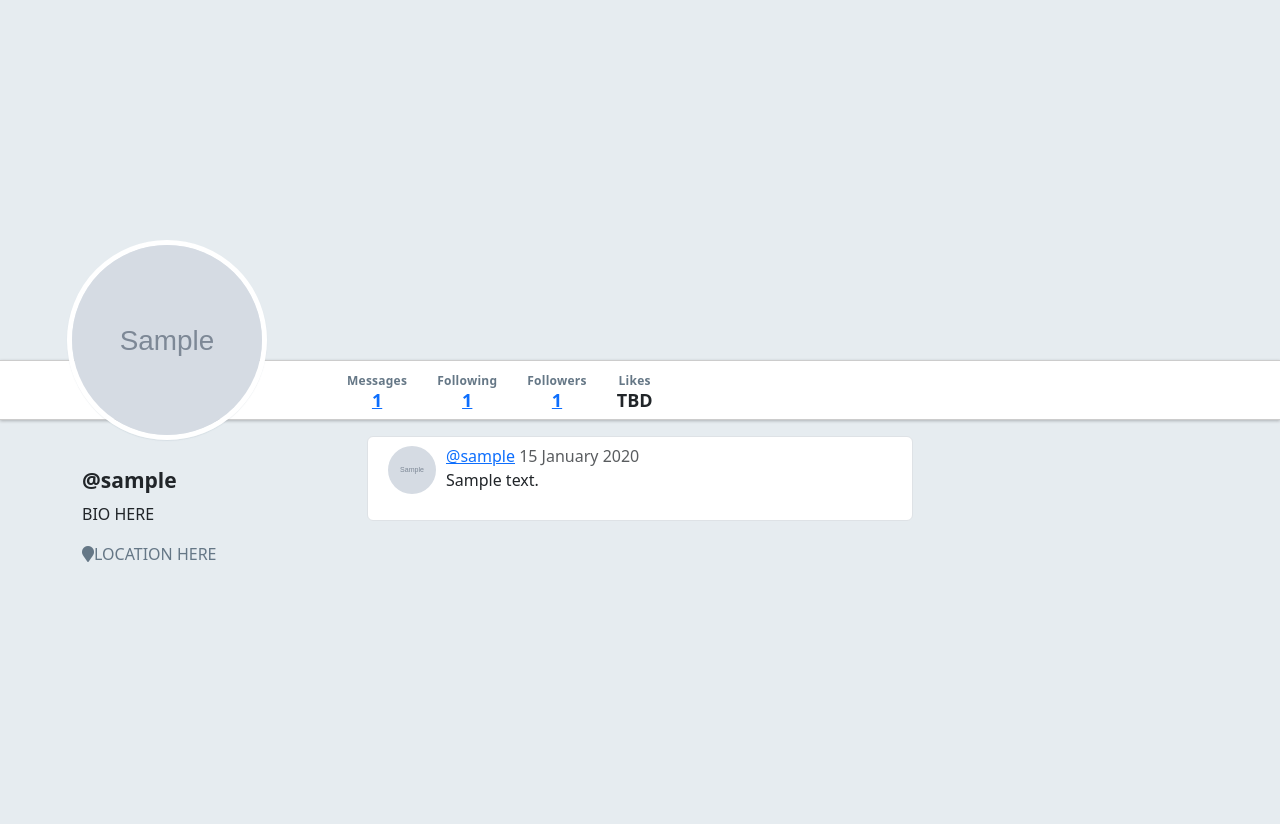
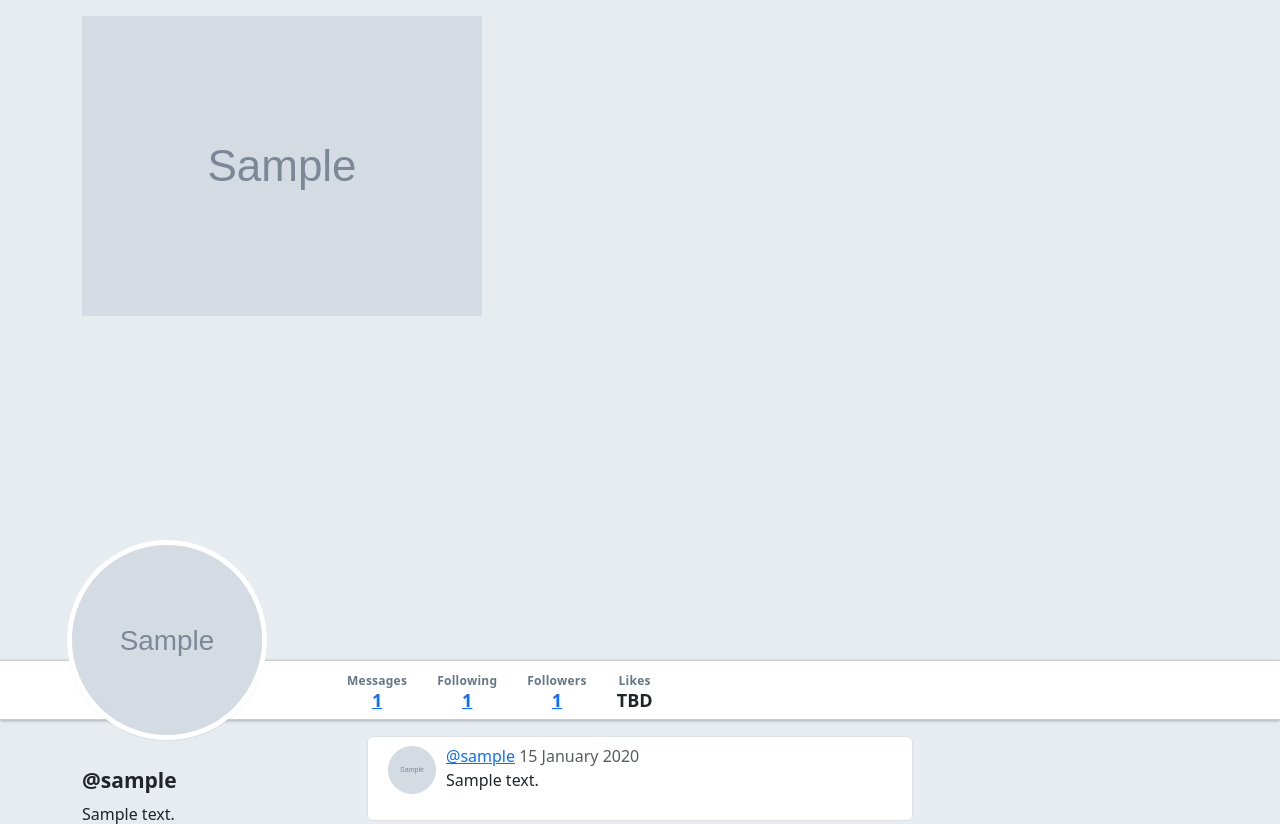
Before and after one commit to Keparoo/Warbler, a Flask app: page /users/1 in a window 1280 px wide. Shown: the part 46-870 px from the top of the page. Before the commit the page ends 608 px from the top, so only its background shows below. Run offline with Flask 2, Linux system fonts and the light colour scheme; tables that the repository leaves empty hold one stand-in row (values such as "Sample post"); grey boxes marked "Sample" are stand-in pictures; some libraries are stand-ins or nearby versions.

Commit message:
Update details & base templates

```diff
--- a/app.py
+++ b/app.py
@@ -18,7 +18,7 @@ app.config['SQLALCHEMY_DATABASE_URI'] = (
 
 app.config['SQLALCHEMY_TRACK_MODIFICATIONS'] = False
 app.config['SQLALCHEMY_ECHO'] = False
-app.config['DEBUG_TB_INTERCEPT_REDIRECTS'] = True
+# app.config['DEBUG_TB_INTERCEPT_REDIRECTS'] = True
 app.config['SECRET_KEY'] = os.environ.get('SECRET_KEY', "it's a secret")
 toolbar = DebugToolbarExtension(app)
 
@@ -113,7 +113,9 @@ def login():
 def logout():
     """Handle logout of user."""
 
-    # IMPLEMENT THIS
+    do_logout()
+    flash(f"Goodbye, {g.user.username}. You successfully logged out!", "success")
+    return redirect('/login')
 
 
 ##############################################################################
--- a/requirements.txt
+++ b/requirements.txt
@@ -26,6 +26,7 @@ ptyprocess==0.6.0
 pycparser==2.19
 Pygments==2.2.0
 python-dateutil==2.7.3
+python-dotenv==0.19.1
 simplegeneric==0.8.1
 six==1.11.0
 SQLAlchemy==1.2.12
--- a/templates/base.html
+++ b/templates/base.html
@@ -53,11 +53,13 @@
   </div>
 </nav>
 <div class="container">
+<img src="{{ user.header_image_url }}" alt="{{ user.username}} background" class="img-fluid">
   {% for category, message in get_flashed_messages(with_categories=True) %}
   <div class="alert alert-{{ category }}">{{ message }}</div>
   {% endfor %}
 
   {% block content %}
+
   {% endblock %}
 
 </div>
--- a/templates/users/detail.html
+++ b/templates/users/detail.html
@@ -58,8 +58,8 @@
 <div class="row">
   <div class="col-sm-3">
     <h4 id="sidebar-username">@{{ user.username }}</h4>
-    <p>BIO HERE</p>
-    <p class="user-location"><span class="fa fa-map-marker"></span>LOCATION HERE</p>
+    <p>{{ user.bio }}</p>
+    <p class="user-location"><span class="fa fa-map-marker"></span>{{ user.location }}</p>
   </div>
 
   {% block user_details %}
```
Also changed, not shown: static/stylesheets/style.css (indentation only).
